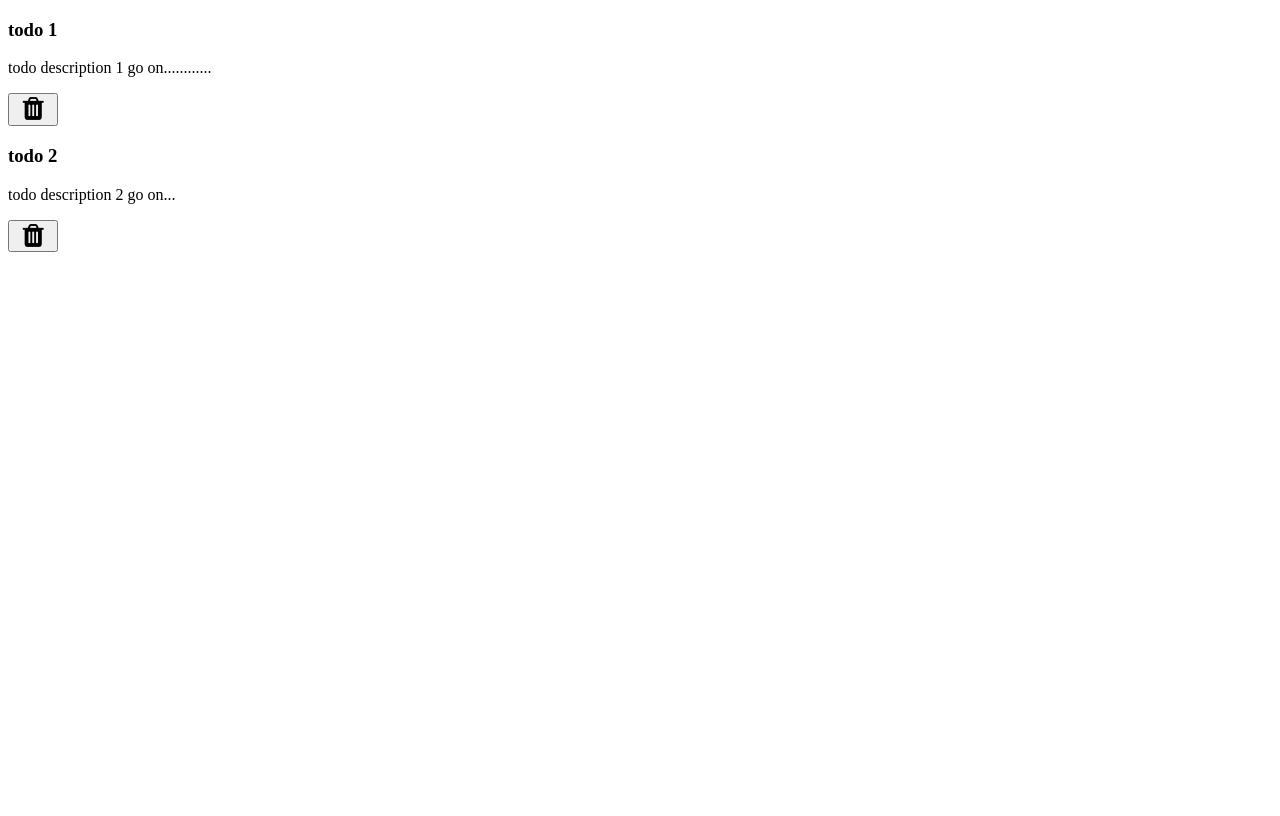
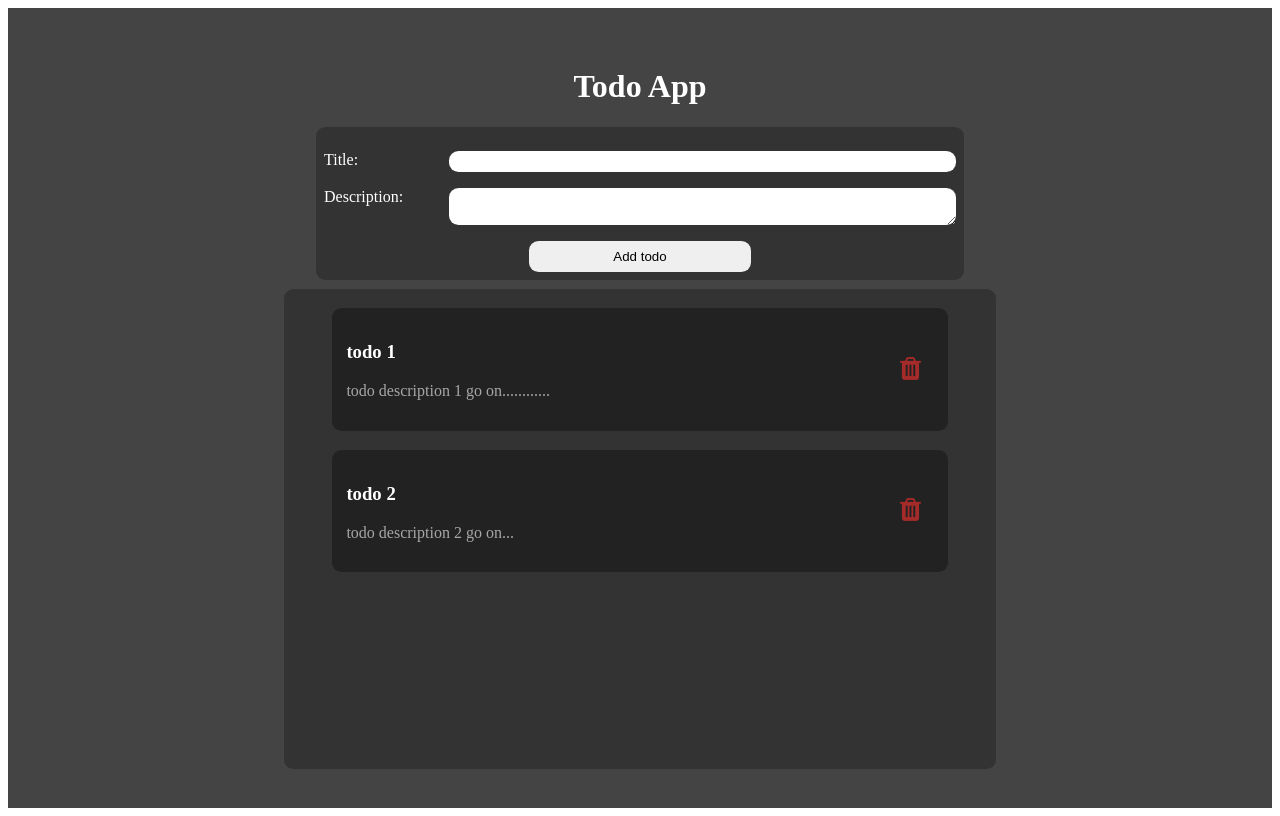
Before and after one commit to zituhossain/project-1-todo-app, a React (Create React App) app: page / in a window 1280 px wide. Built offline with nearby package versions, Linux system fonts and the light colour scheme.

Commit message:
add style in components

```diff
--- a/src/components/Home.js
+++ b/src/components/Home.js
@@ -1,5 +1,8 @@
 import React from 'react'
+
 import Todos from './Todos';
+import style from './style/home.module.css'
+import NewTodo from './NewTodo';
 
 const dummyTodos = [
     {
@@ -15,7 +18,9 @@ const dummyTodos = [
 ];
 const home = () => {
   return (
-    <div>
+    <div className={style.container}>
+      <h1 style={{color: '#fff'}}>Todo App</h1>
+      <NewTodo />
         <Todos todos={dummyTodos} />
     </div>
   )
--- /dev/null
+++ b/src/components/NewTodo.js
@@ -0,0 +1,31 @@
+import React, { useState } from "react";
+
+import style from "./style/newtodo.module.css";
+
+const NewTodo = () => {
+
+  const [todo, setTodo] = useState({ title: "", desc: "" });
+
+  const { title, desc } = todo;
+  const handleSubmit = (evt) => {
+    evt.preventDefault();
+  };
+
+  return (
+    <>
+      <form className={style.form} onSubmit={handleSubmit}>
+        <div className={style.formField}>
+          <label htmlFor="title">Title: </label>
+          <input type="text" id="title" name="title" value={title} />
+        </div>
+        <div className={style.formField}>
+          <label htmlFor="desc">Description: </label>
+          <textarea type="text" id="desc" name="desc" value={desc} />
+        </div>
+        <button type="submit">Add todo</button>
+      </form>
+    </>
+  );
+};
+
+export default NewTodo;
--- a/src/components/Todo.js
+++ b/src/components/Todo.js
@@ -1,15 +1,17 @@
 import React from "react";
+
+import style from './style/todo.module.css'
 
 const Todo = (props) => {
   const { title, description } = props.todo;
   return (
-    <article>
+    <article className={style.todo}>
       <div>
         <h3>{title}</h3>
         <p>{description}</p>
       </div>
       <div>
-        <button><i class="fa fa-trash fa-2x fa-fw"></i></button>
+        <button className={style.btn}><i class="fa fa-trash fa-2x fa-fw"></i></button>
       </div>
     </article>
   );
--- a/src/components/Todos.js
+++ b/src/components/Todos.js
@@ -1,10 +1,12 @@
 import React from 'react'
+
 import Todo from './Todo'
+import style from './style/todos.module.css'
 
 const Todos = (props) => {
     console.log(props.todos);
   return (
-    <section>
+    <section className={style.todos}>
         {props.todos.map((todo)=>(
             <Todo todo={todo} key={todo.id} />
         ))}
--- /dev/null
+++ b/src/components/style/home.module.css
@@ -0,0 +1,8 @@
+.container {
+background-color: #444;
+flex-direction: column;
+min-height: 100vh;
+display: flex;
+justify-content: center;
+align-items: center;
+}
--- /dev/null
+++ b/src/components/style/newtodo.module.css
@@ -0,0 +1,35 @@
+.form {
+  width: 50%;
+  background-color: #333;
+  color: #fff;
+  padding: 0.5rem;
+  border-radius: 0.6rem;
+  margin-bottom: 0.6rem;
+}
+.formField {
+  margin: 1rem 0;
+  display: flex;
+}
+.formField label {
+  flex-basis: 20%;
+}
+.formField input,
+textarea {
+  flex-basis: 80%;
+  border: none;
+  border-radius: 0.6rem;
+  padding: 0.2rem;
+}
+.form button {
+  border: none;
+  border-radius: 0.6rem;
+  cursor: pointer;
+  display: block;
+  margin: 0 auto;
+  width: 35%;
+  padding: 8px 0;
+}
+.form button:hover {
+  background-color: orange;
+  color: #fff;
+}
--- /dev/null
+++ b/src/components/style/todo.module.css
@@ -0,0 +1,22 @@
+.todo {
+    background-color: #222;
+    margin: 0.5rem;
+    border-radius: 0.6rem;
+    display: flex;
+    justify-content: space-between;
+    align-items: center;
+    padding: 0.9rem;
+    margin-top: 1.2rem;
+}
+.todo:hover {
+    background-color: #111;
+}
+.todo p {
+    opacity: 0.6;
+}
+.btn {
+    border: none;
+    background-color: transparent;
+    color: brown;
+    cursor: pointer;
+}
--- /dev/null
+++ b/src/components/style/todos.module.css
@@ -0,0 +1,9 @@
+.todos {
+    width: 50%;
+    background-color: #333;
+    color: #fff;
+    padding: 0 40px;
+    border-radius: 0.6rem;
+    overflow: scroll;
+    height: 60vh;
+}
```
